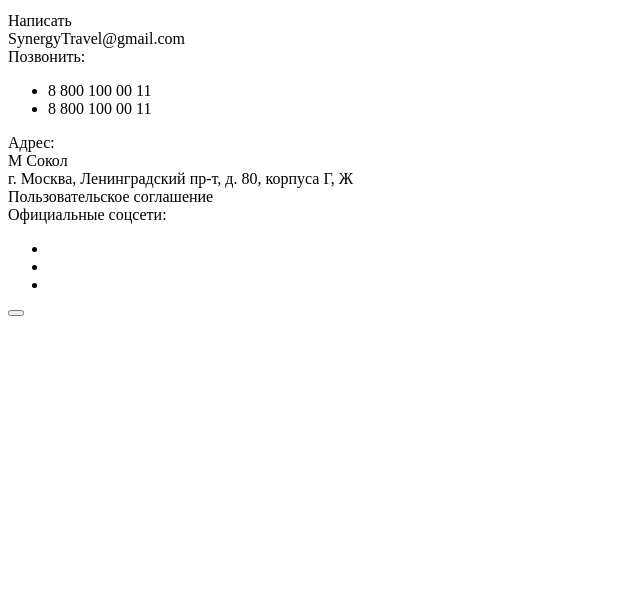
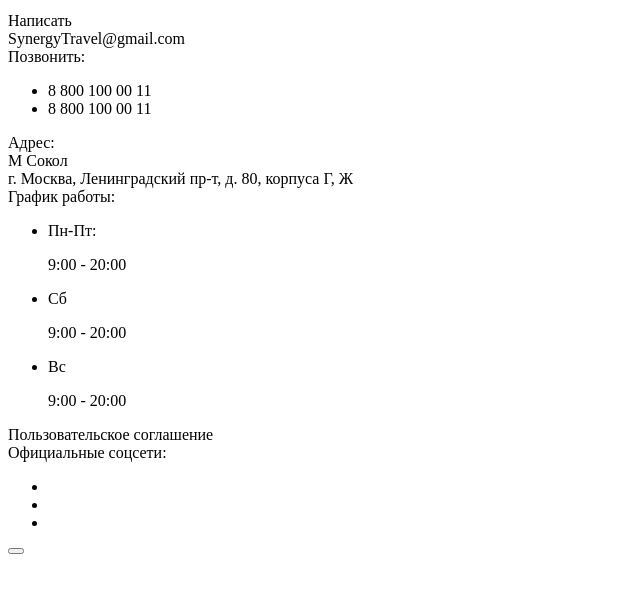
Before and after one commit to insanekinge/synergytravel, a PHP site: page /block.php in a window 1280 px wide. Shown: the part 142-735 px from the top of the page, without its empty margins (0-640 px from the left). Run offline with PHP 8.4, Linux system fonts and the light colour scheme.

Commit message:
ID-3 footer changes

```diff
--- a/.distr/blocks/footer/block.php
+++ b/.distr/blocks/footer/block.php
@@ -49,9 +49,26 @@
 						<div class="footer__bottom-adress_description">г. Москва, Ленинградский
 						пр-т, д. 80, корпуса Г, Ж</div>
 					</div>
+					<div class="footer__bottom-graph">
+						<div class="footer__bottom-graph_title">График работы:</div>
+						<ul class="footer__bottom-graph_list">
+							<li class="footer__bottom-graph_list-item">
+								<p class="footer__bottom-graph_list-item_text">Пн-Пт:</p>
+								<p class="footer__bottom-graph_list-item_time">9:00 - 20:00</p>
+							</li>
+							<li class="footer__bottom-graph_list-item">
+								<p class="footer__bottom-graph_list-item_text">Сб</p>
+								<p class="footer__bottom-graph_list-item_time">9:00 - 20:00</p>
+							</li>
+							<li class="footer__bottom-graph_list-item">
+								<p class="footer__bottom-graph_list-item_text">Вс</p>
+								<p class="footer__bottom-graph_list-item_time">9:00 - 20:00</p>
+							</li>
+						</ul>
+					</div>
 				</div>
 
-				<div class="footer__sosial">
+				<div class="footer__social">
 					<div class="footer__social-accept"> Пользовательское соглашение</div>
 					<div class="footer__social-official"> Официальные соцсети: </div>
 					<ul class="footer__social-list">
```
Also changed, not shown: .distr/blocks/footer/_style.scss (+51 -1 lines), .distr/blocks/footer/img/Group 1728281880.svg (added), .distr/blocks/footer/img/Group 1728281936.svg (added), .distr/blocks/footer/img/Group 1728281937.svg (added).
